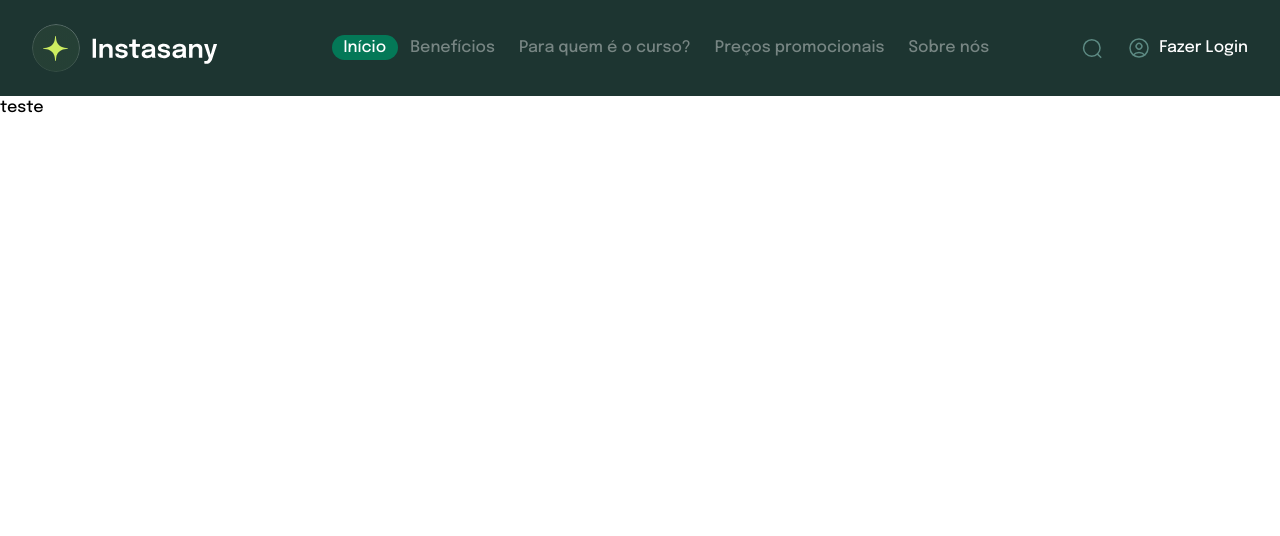
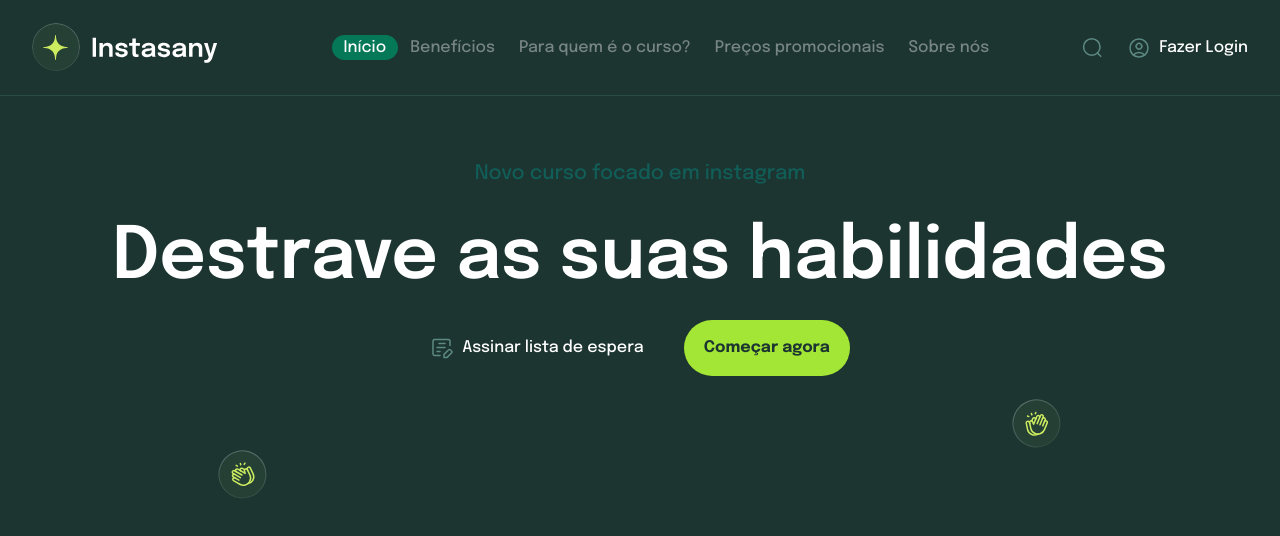
Before and after one commit to Ramonprog/instasany-nextjs, a Next.js app: page / in a window 1280 px wide. Shown: the top 536 px of the page. Built offline with nearby package versions, Linux system fonts and the light colour scheme.

Commit message:
feat:first part of the hero section

```diff
--- a/src/app/page.tsx
+++ b/src/app/page.tsx
@@ -1,9 +1,9 @@
-import Image from 'next/image'
+import SectionHero from '@/components/SectionHero'
 
 export default function Home() {
   return (
-    <main >
-      teste
+    <main>
+      <SectionHero />
     </main>
   )
 }
--- a/src/components/Header/index.tsx
+++ b/src/components/Header/index.tsx
@@ -8,7 +8,7 @@ import GridContainer from "../Grid"
 
 const Header = () => {
     return (
-        <header className="relative w-full h-24 bg-green-primary flex items-center">
+        <header className="relative w-full h-24 bg-green-primary flex items-center border-b border-x-zinc-400 border-b-green-border">
             <GridContainer className="flex items-center justify-between">
                 <Image
                     src={LogoImage}
--- /dev/null
+++ b/src/components/SectionHero/index.tsx
@@ -0,0 +1,44 @@
+import Image from "next/image"
+import GridContainer from "../Grid"
+import IconFile from '/public/icon-file.svg'
+import IconHandOne from '/public/icon-hand.svg'
+import IconHandTwo from '/public/icon-hand-02.svg'
+
+const SectionHero = () => {
+    return (
+        <section className="w-full bg-green-primary h-[834px] pt-16">
+            <GridContainer className="flex flex-col items-center">
+                <div className="w-full max-w-[1056px] text-center">
+                    <h3 className="text-xl font-medium  text-teal-800 mb-4">Novo curso focado em instagram</h3>
+                    <h1 className="text-white text-7xl/normal font-semibold mb-2">Destrave as suas habilidades</h1>
+                    <div className="flex items-center justify-center gap-10">
+                        <button className="flex items-center justify-center gap-2">
+                            <Image
+                                src={IconFile}
+                                alt="icone de arquivo"
+                            />
+                            <span className="text-white font-medium">Assinar lista de espera</span>
+                        </button>
+                        <button className="py-4 px-5 bg-lime-400 rounded-full text-green-primary font-bold">
+                            Começar agora
+                        </button>
+                    </div>
+                </div>
+                <div className="relative w-full max-w-[855px] mt-4 h-28">
+                    <Image
+                        src={IconHandOne}
+                        alt="Icone de mão"
+                        className="absolute bottom-0 left-0"
+                    />
+                    <Image
+                        src={IconHandTwo}
+                        alt="Icone de mão 02"
+                        className="absolute top-0 right-0"
+                    />
+                </div>
+            </GridContainer>
+        </section>
+    )
+}
+
+export default SectionHero
--- a/tailwind.config.ts
+++ b/tailwind.config.ts
@@ -10,6 +10,7 @@ const config: Config = {
     extend: {
       colors: {
         "green-primary": "#1d3531",
+        "green-border": "#2a4b46",
       },
     },
   },
```
